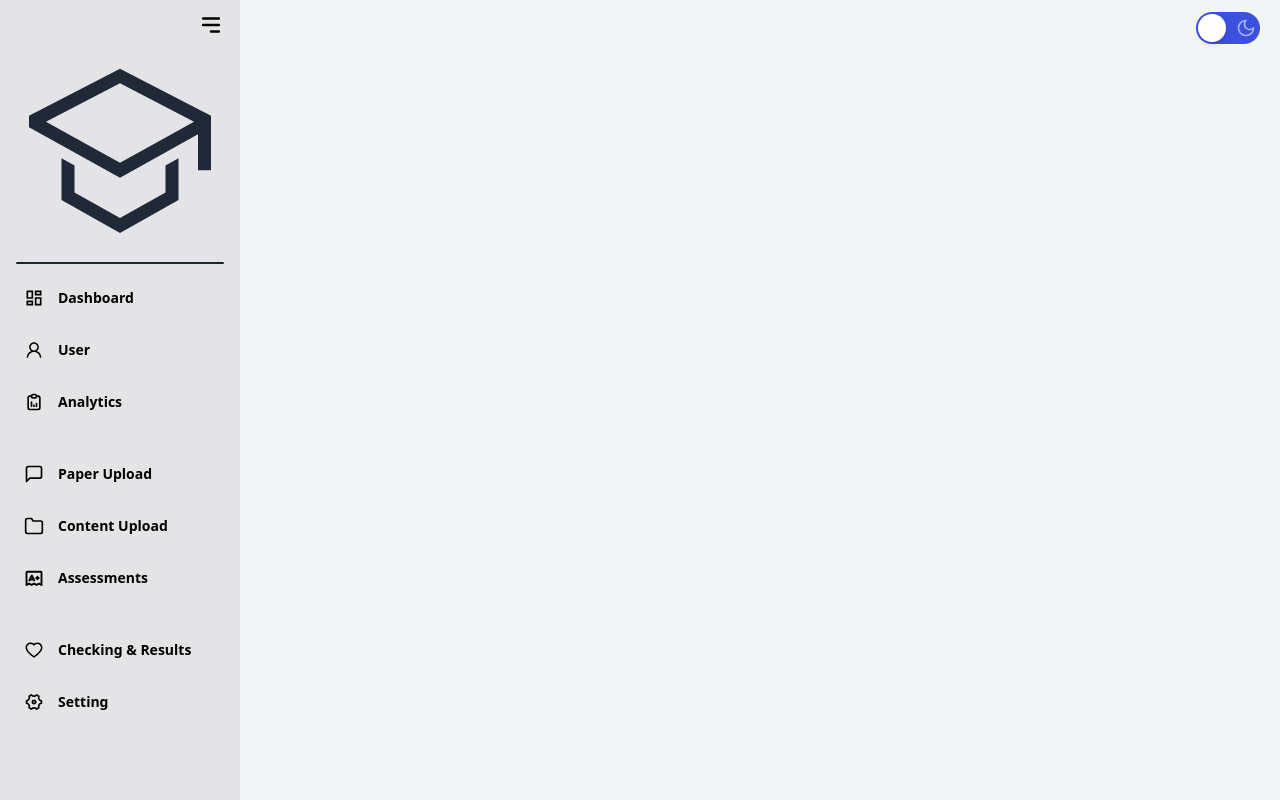
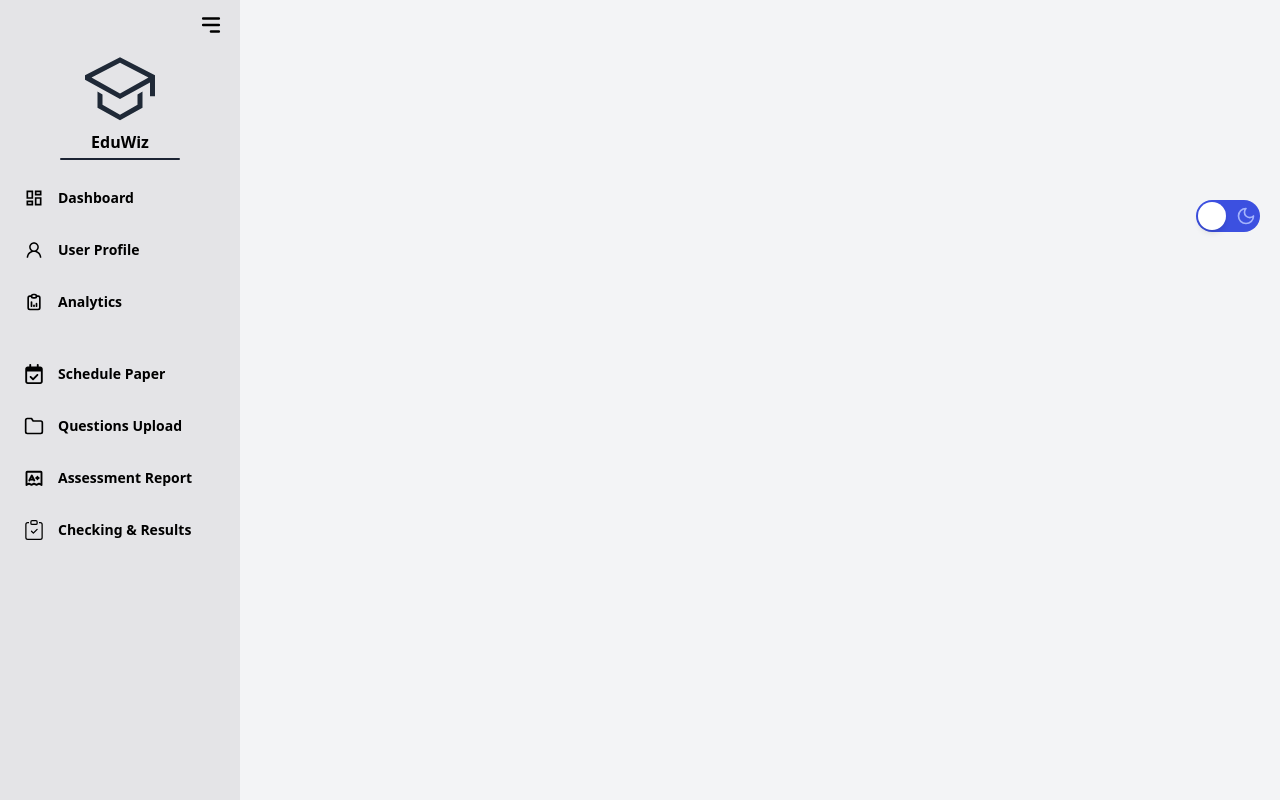
Before and after one commit to Kartikey2011yadav/EduWizTesting-Teacher-Portal, a React (Vite) app: page / in a window 1280 px wide. Both pictures are taken after a click on the icon 35 px from the left and 25 px from the top of the page. Built offline with nearby package versions, Linux system fonts and the light colour scheme.

Commit message:
sidebar finalised

```diff
--- a/src/Home/Home.jsx
+++ b/src/Home/Home.jsx
@@ -1,11 +1,11 @@
-import SideBar from "../SideBar/SideBar";
+import Sidebar from "../Sidebar/Sidebar";
 import ThemeToggleButton from "../Components/ThemeToggle";
 
 const Home = () => {
   return (
     <div>
-      <SideBar/>
-      <div className=" absolute right-5 top-3 ">
+      <Sidebar/>
+      <div className=" absolute right-5 top-50 ">
         <ThemeToggleButton/>
       </div>
     </div>
--- a/src/SideBar/SideBar.jsx
+++ b/src/Sidebar/Sidebar.jsx
@@ -3,30 +3,30 @@ import logodark from "../assets/logo-dark.svg"
 import logolight from "../assets/logo-light.svg"
 import { HiMenuAlt3 } from "react-icons/hi";
 import { MdOutlineDashboard } from "react-icons/md";
-import { RiSettings4Line } from "react-icons/ri";
 import { TbReportAnalytics } from "react-icons/tb";
-import { AiOutlineUser, AiOutlineHeart } from "react-icons/ai";
+import { AiOutlineUser } from "react-icons/ai";
 import { PiExamBold } from "react-icons/pi";
-import { FiMessageSquare, FiFolder } from "react-icons/fi";
+import { FiFolder } from "react-icons/fi";
+import { FaRegCalendarCheck } from "react-icons/fa6";
+import { BsClipboardCheck } from "react-icons/bs";
 import { Link } from "react-router-dom";
 
-const SideBar = () => {
+const Sidebar = () => {
     const menus = [
         { name: "Dashboard", link: "/", icon: MdOutlineDashboard },
-        { name: "User", link: "/", icon: AiOutlineUser },
+        { name: "User Profile", link: "/", icon: AiOutlineUser },
         { name: "Analytics", link: "/", icon: TbReportAnalytics, },
-        { name: "Paper Upload", link: "/", icon: FiMessageSquare, margin: true },
-        { name: "Content Upload", link: "/", icon: FiFolder },
-        { name: "Assessments", link: "/", icon: PiExamBold },
-        { name: "Checking & Results", link: "/", icon: AiOutlineHeart, margin: true },
-        { name: "Setting", link: "/", icon: RiSettings4Line },
+        { name: "Schedule Paper", link: "/", icon: FaRegCalendarCheck, margin: true },
+        { name: "Questions Upload", link: "/", icon: FiFolder, },
+        { name: "Assessment Report", link: "/", icon: PiExamBold },
+        { name: "Checking & Results", link: "/", icon: BsClipboardCheck, },
     ];
     const [open, setOpen] = useState(false);
     const isDark = (localStorage.theme == 'dark') ? true : false;
     return (
 
         <div
-            className={` ${isDark ? "bg-black" : " bg-zinc-200"} min-h-screen ${open ? "w-60" : "w-16"
+            className={` dark:bg-black bg-zinc-200 min-h-screen ${open ? "w-60" : "w-16"
                 } duration-500 text-gray-100 px-4`}
         >
             <div className="py-3 flex justify-end">
@@ -36,9 +36,18 @@ const SideBar = () => {
                     onClick={() => setOpen(!open)}
                 />
             </div>
-            <div>
-                <img src={isDark ? logodark : logolight} alt="" />
-                <hr className={`h-0.5 bg-gray-100 border-0 rounded md:my-1 ${isDark ? "dark:bg-gray-3" : " bg-black"} `} />
+            <div className=" items-center flex flex-col">
+                <img src={isDark ? logodark : logolight} className={`${open && "w-20"} `} alt="" />
+                <h3
+                    style={{
+                        transitionDelay: `200ms`,
+                    }}
+                    className={`whitespace-pre font-semibold duration-500 ${!open && "opacity-0 translate-x-5 overflow-hidden h-0"
+                        }`}
+                >
+                    {"EduWiz"}
+                </h3>
+                <hr className={`h-0.5 bg-gray-100 border-0 rounded md:my-1 dark:bg-gray-3 bg-black ${open ? " w-30" : "w-10"} `} />
             </div>
             <div className="mt-4 flex flex-col gap-4 relative">
                 {menus?.map((menu, i) => (
@@ -46,7 +55,7 @@ const SideBar = () => {
                         to={menu?.link}
                         key={i}
                         className={` ${menu?.margin && "mt-5"
-                            } group flex items-center text-sm gap-3.5 font-medium p-2 ${isDark ? "hover:bg-blue-800" : "hover:bg-blue-500"} rounded-md`}
+                            } group flex items-center text-sm gap-3.5 font-medium p-2 dark:hover:bg-blue-800 hover:bg-blue-500} rounded-md`}
                     >
 
                         <div>{React.createElement(menu?.icon, { size: "20" })}</div>
@@ -61,7 +70,7 @@ const SideBar = () => {
                         </h2>
                         <h2
                             className={`${open && "hidden"
-                                } absolute left-48 ${isDark ? "bg-black" : "bg-white"} font-semibold whitespace-pre text-gray-900 rounded-md drop-shadow-lg px-0 py-0 w-0 overflow-hidden group-hover:px-2 group-hover:py-1 group-hover:left-14 group-hover:duration-300 group-hover:w-fit  `}
+                                } absolute left-48 dark:bg-black bg-white font-semibold whitespace-pre text-gray-900 rounded-md drop-shadow-lg px-0 py-0 w-0 overflow-hidden group-hover:px-2 group-hover:py-1 group-hover:left-14 group-hover:duration-300 group-hover:w-fit  `}
                         >
                             {menu?.name}
                         </h2>
@@ -73,4 +82,4 @@ const SideBar = () => {
     );
 };
 
-export default SideBar;
+export default Sidebar;
```
Also changed, not shown: src/Navbar/Navbar.jsx (added).
